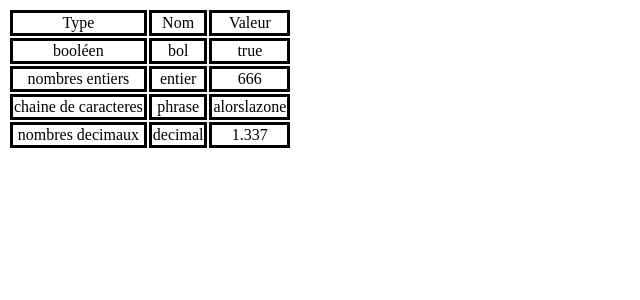
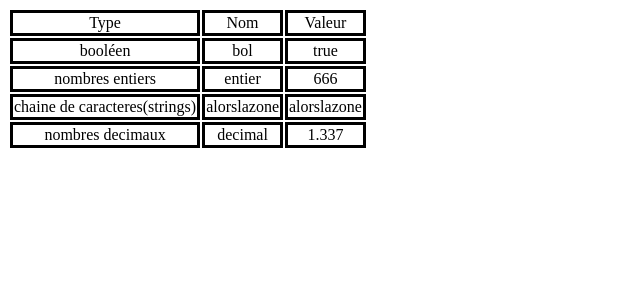
Before and after one commit to mourad-boussiouf/runtrack2, a PHP site: page / in a window 1280 px wide. Shown: the top 300 px of the page, without its empty margins (0-640 px from the left). Run offline with PHP 8.4, Linux system fonts and the light colour scheme.

Commit message:
fin tableau

```diff
--- a/jour01/job03/index.php
+++ b/jour01/job03/index.php
@@ -38,8 +38,8 @@ td {
             <td><?php echo $nombreentier ?></td>
         </tr>
         <tr>
-            <td>chaine de caracteres</td>
-            <td>phrase</td>
+            <td>chaine de caracteres(strings)</td>
+            <td>alorslazone</td>
             <td><?php echo $mots ?></td>
         </tr>
         <tr>
```
